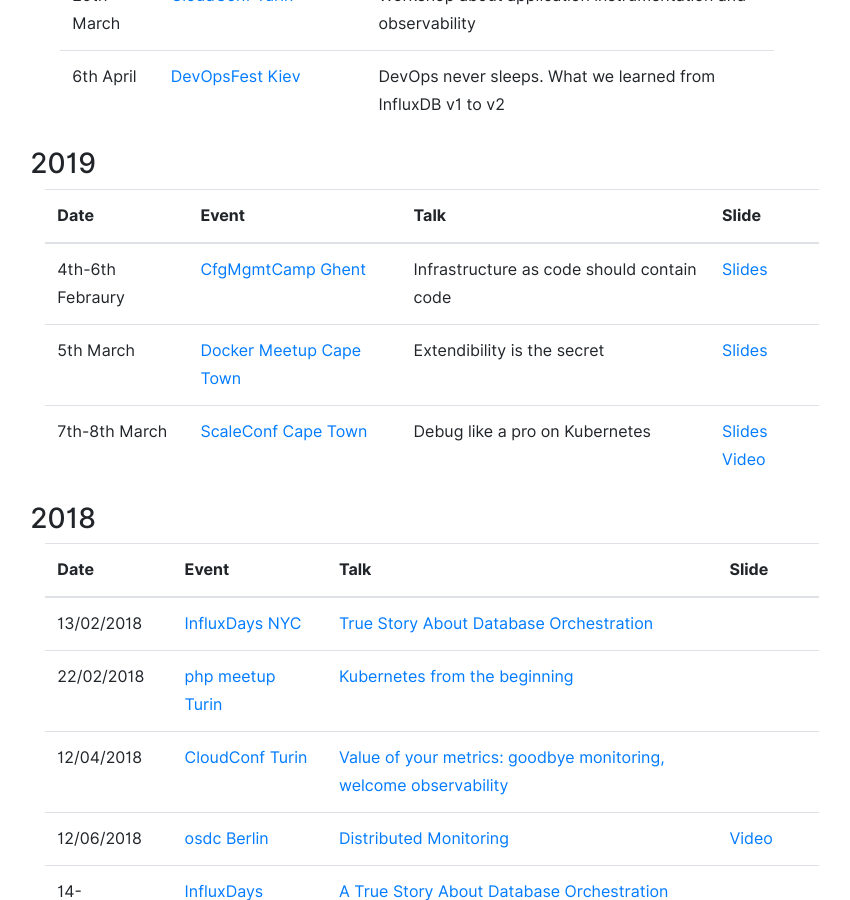
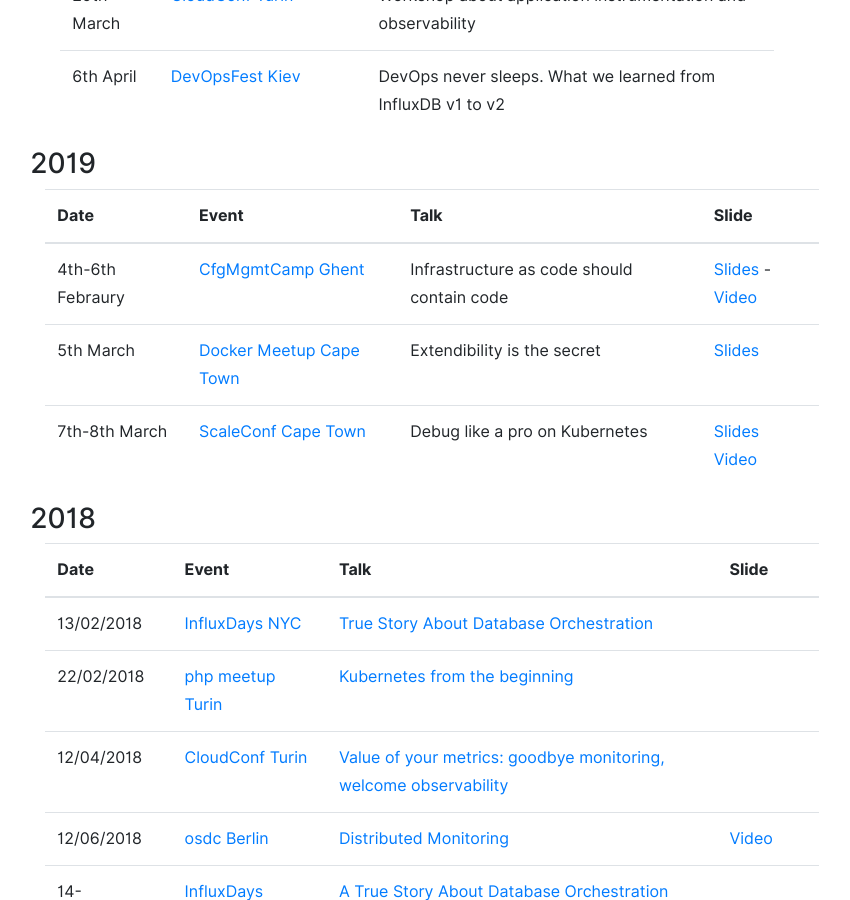
Before and after one commit to gianarb/gianarb.github.com, a Jekyll site: the page built from conferences.html, in a window 1280 px wide and 900 px high, scrolled down 383 px. Shown: the whole window, without its empty margins (216-1066 px from the left). Built offline with Jekyll 4.4.1, drawn with Linux system fonts in a browser that asks for light colours; nearby versions of some CDN libraries.

Commit message:
added config management video 2019
Signed-off-by: Gianluca Arbezzano <gianarb92@gmail.com>

```diff
--- a/conferences.html
+++ b/conferences.html
@@ -36,7 +36,10 @@
                   <td>4th-6th Febraury</td>
                   <td><a href="https://cfgmgmtcamp.eu/">CfgMgmtCamp Ghent</a></td>
                   <td>Infrastructure as code should contain code</td>
-                  <td><a href="https://speakerdeck.com/gianarb/cfgmgmtcamp-infrastructure-as-code-should-contain-code" target="_blank">Slides</a></td>
+                  <td>
+                      <a href="https://speakerdeck.com/gianarb/cfgmgmtcamp-infrastructure-as-code-should-contain-code" target="_blank">Slides</a> -
+                      <a href="https://www.youtube.com/watch?v=e92RVRd8RQU" target="_blank">Video</a>
+                  </td>
                 </tr>
                 <tr>
                   <td>5th March</td>
```
